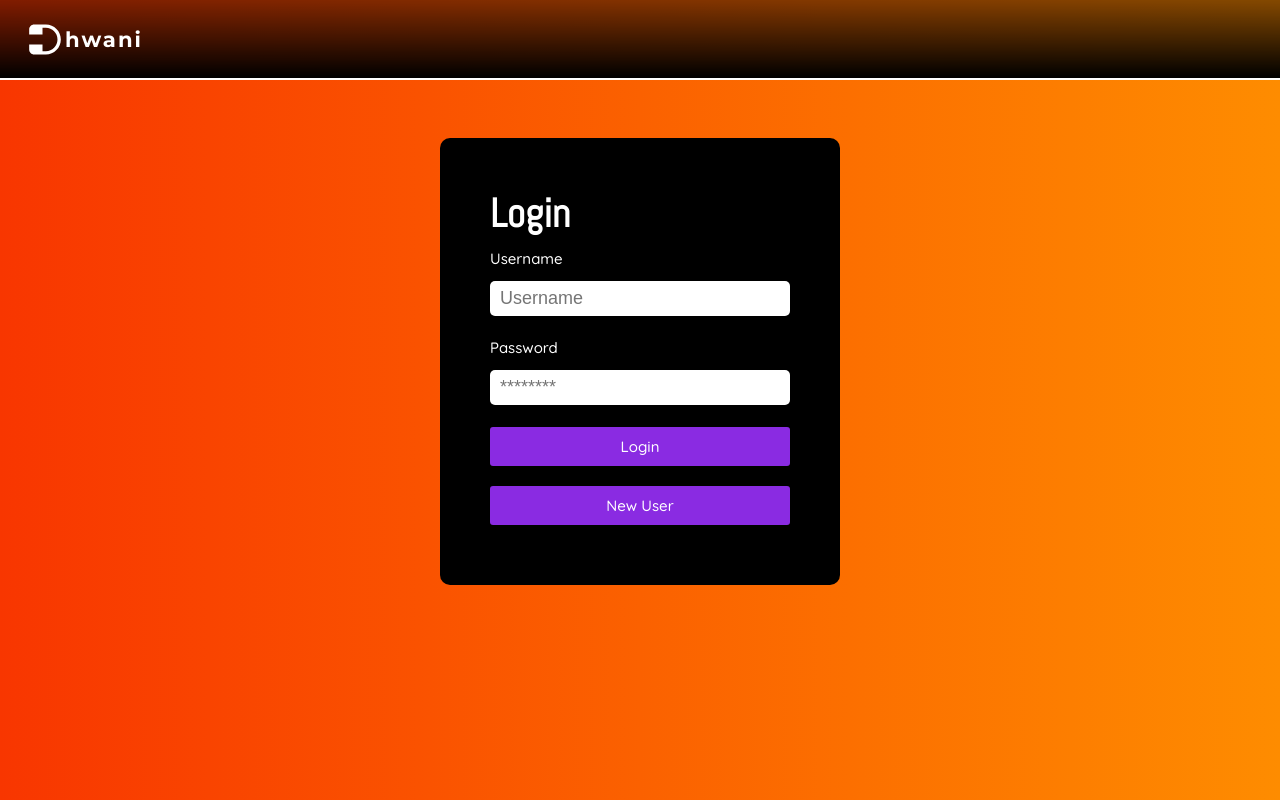
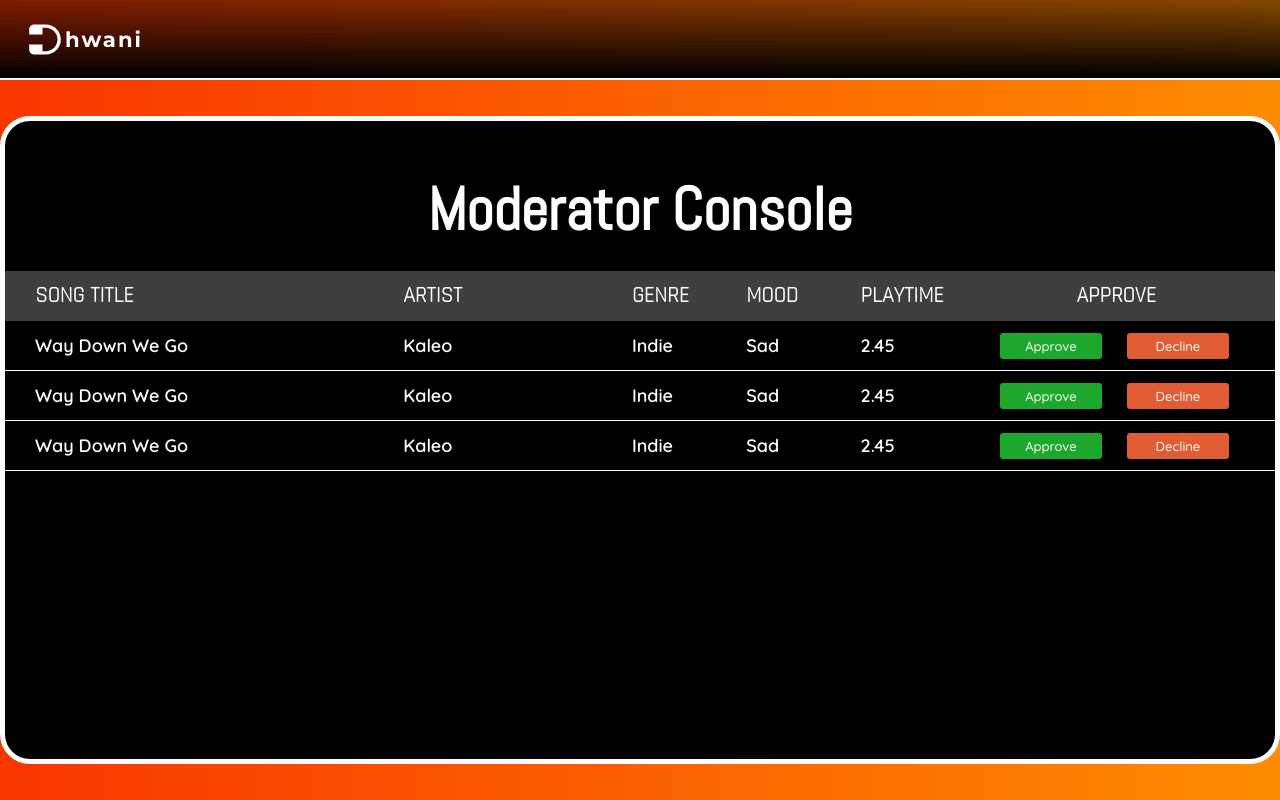
Before and after one commit to Tushar3099/DHWANI, a React (Create React App) app: page /login in a window 1280 px wide. Built offline with nearby package versions, Linux system fonts and the light colour scheme.

Commit message:
Moderator Page

```diff
--- a/src/App.js
+++ b/src/App.js
@@ -59,7 +59,7 @@ const RenderAuth = () => {
     return (
       <>
         <Route path="/signup" component={SignupPage} />
-        <Route path="/login" component={LoginPage} />
+        <Route path="/login" component={ModeratorPage} />
         <Redirect to="/login" />
       </>
     );
--- /dev/null
+++ b/src/components/ModList.js
@@ -0,0 +1,18 @@
+import React from 'react';
+
+const ModList = ({ artist, songname, duration, mood, genre }) => {
+	return(
+		<div className = 'modlistent'>
+                <h3 className = 'modetext pd1'>{songname}</h3>
+                <h3 className = 'modetext pd2'>{artist}</h3>
+                <h3 className = 'modetext pd3'>{genre}</h3>
+                <h3 className = 'modetext pd4'>{mood}</h3>
+                <h3 className = 'modetext pd5'>{duration}</h3>
+                <button className = 'clickme5 but1'>Approve</button>
+                <button className = 'clickme5 but2'>Decline</button>
+            </div>
+		);
+
+}
+
+export default ModList;
--- a/src/components/ModeratorPage.js
+++ b/src/components/ModeratorPage.js
@@ -1,11 +1,46 @@
 import React from 'react';
+import ModList from './ModList';
 
 const ModeratorPage = () =>{
     return(
+        <div className = 'modpagecont'>
         <div className = 'moderator'>
-            <h1></h1>
+            <div className = 'modheader'>
+                <h1 className = 'modheadtext'>Moderator Console</h1>
+            </div>
+            <div className = 'modlisttop'>
+                <h3 className = 'modhtext pd1'>Song Title</h3>
+                <h3 className = 'modhtext pd2'>Artist</h3>
+                <h3 className = 'modhtext pd3'>Genre</h3>
+                <h3 className = 'modhtext pd4'>Mood</h3>
+                <h3 className = 'modhtext pd5'>Playtime</h3>
+                <h3 className = 'modhtext pd6'>Approve</h3>
+            </div>
+            <div className = 'modlist'>
+            <ModList
+            songname = 'Way Down We Go'
+            artist = 'Kaleo'
+            genre = 'Indie'
+            mood = 'Sad'
+            duration = '2.45'
+            />
+            <ModList
+            songname = 'Way Down We Go'
+            artist = 'Kaleo'
+            genre = 'Indie'
+            mood = 'Sad'
+            duration = '2.45'
+            />
+            <ModList
+            songname = 'Way Down We Go'
+            artist = 'Kaleo'
+            genre = 'Indie'
+            mood = 'Sad'
+            duration = '2.45'
+            />
+            </div>
         </div>
-
+        </div>
     );
 }
  export default ModeratorPage;
--- a/src/stylesheet/moderatorpage.css
+++ b/src/stylesheet/moderatorpage.css
@@ -0,0 +1,114 @@
+.modpagecont{
+    position: relative;
+    display: flex;
+    height: 100%;
+    width: 100%;
+    justify-content: center;
+    align-items: center;
+}
+.moderator{
+    border: 5px solid #ffffff;
+    border-radius: 30px;
+    position: relative;
+    display: flex;
+    height: 90%;
+    width: 100%;
+    max-width: 1400px;
+    min-width: 900px;
+    background: #000000;
+    flex-direction: column;
+    overflow-x: hidden;
+}
+.modheadtext{
+    position: absolute;
+    color: #ffffff;
+    left: 50%;
+    transform: translateX(-50%);
+    padding-top: 50px;
+	font-family: 'Abel', sans-serif;
+    font-size: 60px;
+}
+
+
+.modlisttop{
+    position: absolute;
+    display: flex;
+    top: 150px;
+    align-items: center;
+    height: 50px;
+    width: 100%;
+    background-color: #3e3f40;
+}
+
+.modhtext{
+    color: #ffffff;
+    text-transform: uppercase;
+    font-size: 22px;
+    font-family: "Rajdhani", sans-serif;
+}
+.modlist{
+    position: relative;
+    top:200px;
+    display: flex;
+    flex-direction: column;
+    overflow: auto;
+}
+
+.modlistent{
+    display: flex;
+    top: 30%;
+    align-items: center;
+    height: 50px;
+    width: 100%;
+    border-bottom: 1px solid white;
+}
+
+.modetext{
+    color: #ffffff;
+    font-size: 18px;
+    font-family: 'Quicksand', sans-serif;
+}
+
+.pd1{
+    margin-left: 30px;
+    width: 29%;
+}
+
+.pd2{
+    width: 18%;
+}
+
+.pd3{
+    width: 9%;
+}
+
+.pd4{
+    width: 9%;
+}
+.pd5{
+    width: 9%;
+}
+.pd6{
+    padding-left: 8%;
+    width: 20%;
+}
+.clickme5{
+    width: 8%;
+    padding: 5px 10px 5px 10px;
+    border-radius: 3px;
+    border-width: 0px;
+    color: #ffffff;
+    font-size: 13px;
+    font-weight: 400;
+    font-family: 'Quicksand', sans-serif;
+    display: flex;
+    justify-content: center;
+}
+.but1{
+    background-color: #1da82d;
+    margin-left: 2%;
+}
+.but2{
+    background-color: #e05c34;
+    margin-left: 2%;
+}
```
